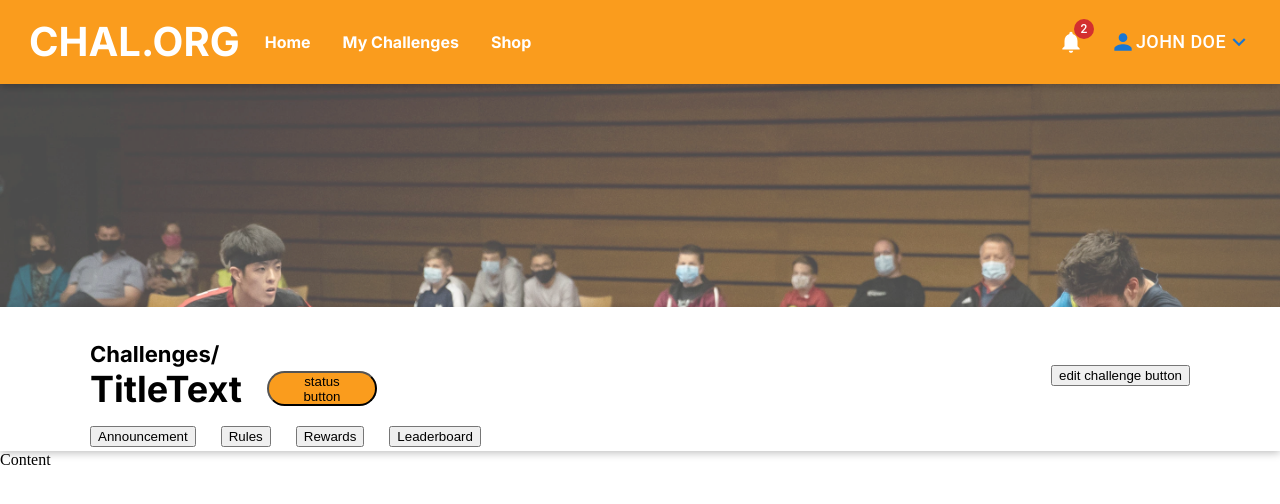
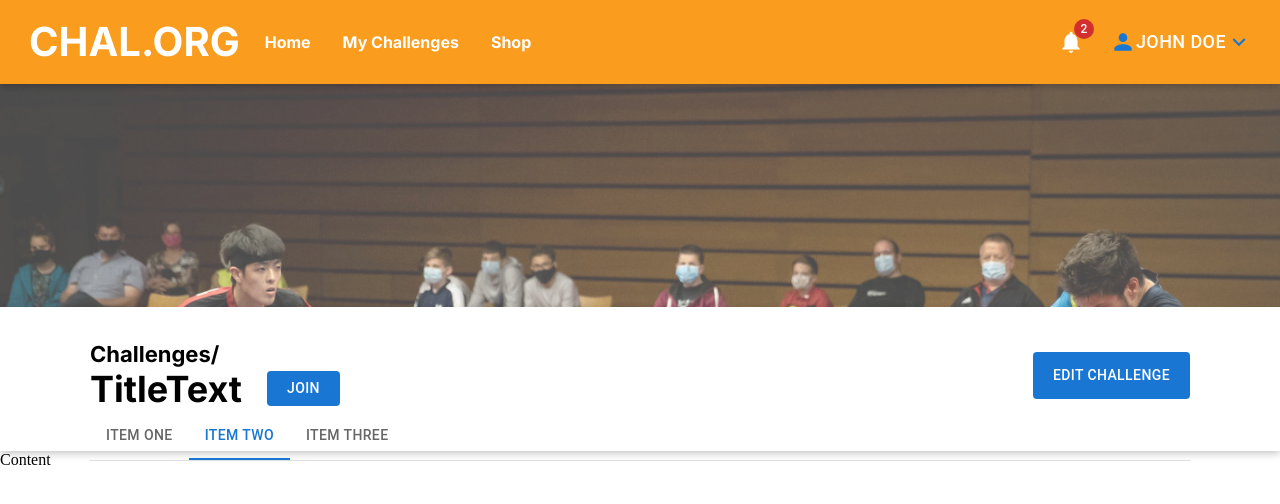
Before and after one commit to iambaangkok/challenge-organizer-frontend, a Next.js app: page /challenge in a window 1280 px wide. Shown: the top 504 px of the page. Built offline with nearby package versions, Linux system fonts and the light colour scheme.

Commit message:
styled join and editchallenge buttons

```diff
--- a/pages/challenge/css/style.module.scss
+++ b/pages/challenge/css/style.module.scss
@@ -70,8 +70,6 @@
             width: fit-content;
             height: 91px;
 
-
-
             .title-text-container {
                 /* Auto layout */
                 display: flex;
@@ -92,16 +90,10 @@
                 padding: 0px 20px;
                 gap: 10px;
 
-                width: 110px;
+                width: fit-content;
                 height: 35px;
 
-                /* Primary/Main */
-
-                background: #fa9c1d;
-                border-radius: 30px;
-
                 /* Inside auto layout */
-
                 flex: none;
                 order: 1;
                 flex-grow: 0;
@@ -119,9 +111,24 @@
 
             width: fit-content;
             height: 47px;
+
+            .editchallenge-button {
+                /* Auto layout */
+                display: flex;
+                flex-direction: column;
+                justify-content: center;
+                align-items: flex-start;
+                padding: 10px 20px;
+
+                width: fit-content;
+                height: 47px;
+
+                /* Inside auto layout */
+                flex: none;
+                order: 1;
+                flex-grow: 0;
+            }
         }
-
-
     }
 
     .tabs-container {
@@ -143,5 +150,4 @@
         align-self: stretch;
         flex-grow: 0;
     }
-
 }
--- a/pages/challenge/index.tsx
+++ b/pages/challenge/index.tsx
@@ -6,8 +6,11 @@ import styles from "./css/style.module.scss";
 import TaskDashboard from "../../components/homepage/TaskDashboard";
 
 import bannerImage from "../../public/pingpong.jpg";
+import { Box, Button, Tab, Tabs } from "@mui/material";
 
 export default function Home() {
+    function handleTabChange() {}
+
     return (
         <>
             <Head>
@@ -16,7 +19,10 @@ export default function Home() {
             <div className={styles["banner-container"]}>
                 <Image src={bannerImage} alt="" className={styles["banner"]} />
             </div>
-            <div className={styles["challengemenu-container"] + " ShadowContainer"}>
+            <div
+                className={
+                    styles["challengemenu-container"] + " ShadowContainer"
+                }>
                 <div className={styles["title-container"]}>
                     <div className={styles["title-left"]}>
                         <div className={styles[""] + " H3"}>Challenges/</div>
@@ -24,26 +30,42 @@ export default function Home() {
                             <div className={styles["title-text"] + " H1"}>
                                 {"TitleText"}
                             </div>
-                            <button id="StatusButton" className={styles["status-button"]}>
-                                {"status button"}
-                            </button>
+                            <Button
+                                id="StatusButton"
+                                variant="contained"
+                                className={
+                                    styles["status-button"] +
+                                    " button-primary H3"
+                                }
+                                disableElevation>
+                                {"Join"}
+                            </Button>
                         </div>
                     </div>
                     <div className={styles["title-right"]}>
-                        <button className={styles[""]}>
-                            {"edit challenge button"}
-                        </button>
+                        <Button
+                            id="EditChallengeButton"
+                            variant="contained"
+                            className={
+                                styles["editchallenge-button"] +
+                                " button-primary H3"
+                            }
+                            disableElevation>
+                            {"Edit Challenge"}
+                        </Button>
                     </div>
                 </div>
                 <div className={styles["tabs-container"]}>
-                    <button className={styles["tab-button"]}>
-                        Announcement
-                    </button>
-                    <button className={styles["tab-button"]}>Rules</button>
-                    <button className={styles["tab-button"]}>Rewards</button>
-                    <button className={styles["tab-button"]}>
-                        Leaderboard
-                    </button>
+                    <Box sx={{ borderBottom: 1, borderColor: "divider" }}>
+                        <Tabs
+                            value={1}
+                            onChange={handleTabChange}
+                            aria-label="Tabs">
+                            <Tab label="Item One" />
+                            <Tab label="Item Two" />
+                            <Tab label="Item Three" />
+                        </Tabs>
+                    </Box>
                 </div>
             </div>
             <div className={styles["content-container"]}>Content</div>
--- a/styles/globals.css
+++ b/styles/globals.css
@@ -2,110 +2,110 @@
 @tailwind utilities;
 
 :root {
-    --PrimaryLight: #FFDDAE;
-    --PrimaryMain: #FA9C1D;
-    --PrimaryDark: #EA7000;
-    --SecondaryLight: #F6F7F9;
-    --SecondaryMain: #F2F3F5;
-    --SecondaryDark: #ECEDEF;
-    --ErrorLight: #E45252;
-    --ErrorMain: #D32F2F;
-    --ErrorDark: #9F1D1D;
-    --WarningLight: #FFE34E;
-    --WarningMain: #FFB800;
-    --WarningDark: #B47700;
-    --InfoLight: #5BC6F3;
-    --InfoMain: #2EACF3;
-    --InfoDark: #186AA5;
-    --SuccessLight: #72FD88;
-    --SuccessMain: #37DF66;
+    --PrimaryLight: #ffddae;
+    --PrimaryMain: #fa9c1d;
+    --PrimaryDark: #ea7000;
+    --SecondaryLight: #f6f7f9;
+    --SecondaryMain: #f2f3f5;
+    --SecondaryDark: #ecedef;
+    --ErrorLight: #e45252;
+    --ErrorMain: #d32f2f;
+    --ErrorDark: #9f1d1d;
+    --WarningLight: #ffe34e;
+    --WarningMain: #ffb800;
+    --WarningDark: #b47700;
+    --InfoLight: #5bc6f3;
+    --InfoMain: #2eacf3;
+    --InfoDark: #186aa5;
+    --SuccessLight: #72fd88;
+    --SuccessMain: #37df66;
     --SuccessDark: #209555;
-    --TextDimmedLight: #DBDBDB;
-    --TextDimmedMain: #8E8E8E;
-    --TextDimmedDark: #5C5C5C;
-    --White: #FFFFFF;
+    --TextDimmedLight: #dbdbdb;
+    --TextDimmedMain: #8e8e8e;
+    --TextDimmedDark: #5c5c5c;
+    --White: #ffffff;
     --Black: #000000;
 }
 
 .H1 {
-    font-family: 'Inter';
+    font-family: "Inter";
     font-style: normal;
     font-weight: 700;
     font-size: 36px;
 }
 
 .H2 {
-    font-family: 'Inter';
+    font-family: "Inter";
     font-style: normal;
     font-weight: 700;
     font-size: 28px;
 }
 
 .H3 {
-    font-family: 'Inter';
+    font-family: "Inter";
     font-style: normal;
     font-weight: 700;
     font-size: 22px;
 }
 
 .TextRegular {
-    font-family: 'Inter';
+    font-family: "Inter";
     font-style: normal;
     font-weight: 400;
     font-size: 16px;
 }
 
 .TextMedium {
-    font-family: 'Inter';
+    font-family: "Inter";
     font-style: normal;
     font-weight: 500;
     font-size: 16px;
 }
 
 .TextBold {
-    font-family: 'Inter';
+    font-family: "Inter";
     font-style: normal;
     font-weight: 700;
     font-size: 16px;
 }
 
 .S1Regular {
-    font-family: 'Inter';
+    font-family: "Inter";
     font-style: normal;
     font-weight: 400;
     font-size: 14px;
 }
 
 .S1Medium {
-    font-family: 'Inter';
+    font-family: "Inter";
     font-style: normal;
     font-weight: 500;
     font-size: 14px;
 }
 
 .S1Bold {
-    font-family: 'Inter';
+    font-family: "Inter";
     font-style: normal;
     font-weight: 700;
     font-size: 14px;
 }
 
 .S2Regular {
-    font-family: 'Inter';
+    font-family: "Inter";
     font-style: normal;
     font-weight: 400;
     font-size: 12px;
 }
 
 .S2Medium {
-    font-family: 'Inter';
+    font-family: "Inter";
     font-style: normal;
     font-weight: 500;
     font-size: 12px;
 }
 
 .S2Bold {
-    font-family: 'Inter';
+    font-family: "Inter";
     font-style: normal;
     font-weight: 700;
     font-size: 12px;
@@ -122,3 +122,20 @@
 hr {
     border: 1px solid var(--PrimaryMain);
 }
+
+/* Buttons */
+
+.button-primary {
+    background: var(--PrimaryMain);
+    border-radius: 30px;
+
+    text-transform: none;
+}
+
+.button-primary:focus {
+    background: var(--PrimaryMain);
+}
+
+.button-primary:hover {
+    background: var(--PrimaryDark);
+}
```
